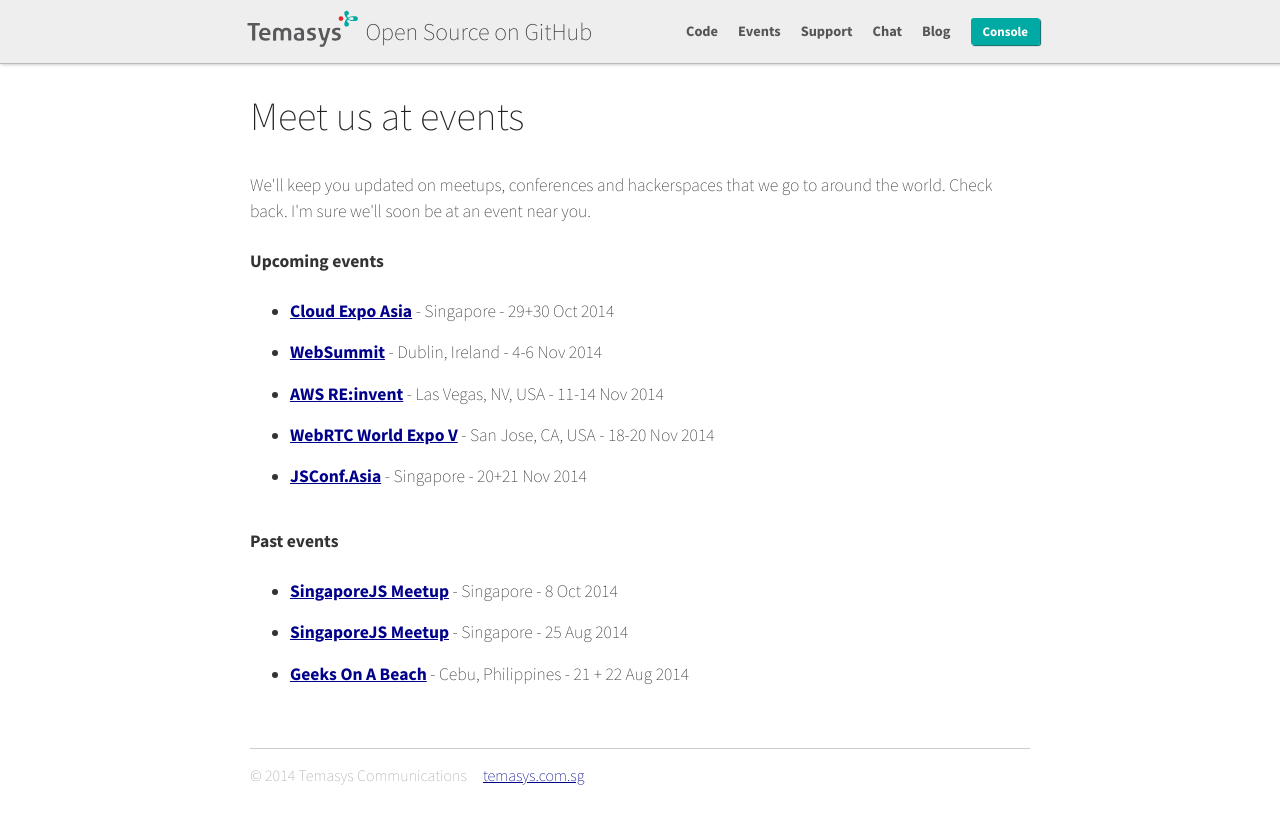
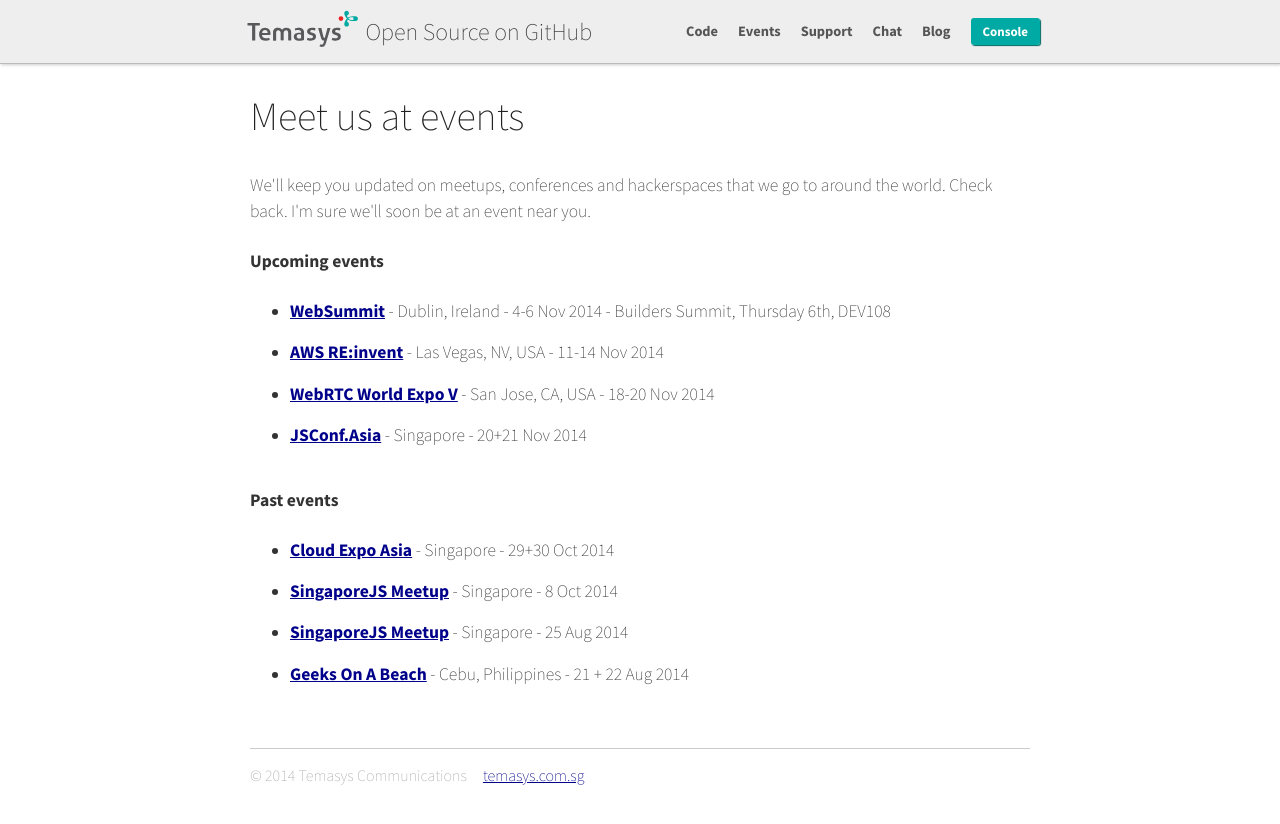
Before and after one commit to Temasys/temasys.github.io, a Jekyll site: the page built from events.html, in a window 1280 px wide. Shown: the top 824 px of the page. Built offline with Jekyll 4.4.1, drawn with Linux system fonts in a browser that asks for light colours; nearby versions of some CDN libraries; Markdown is read by kramdown in place of the engine named in the settings.

Commit message:
Update events

```diff
--- a/events.html
+++ b/events.html
@@ -12,10 +12,7 @@
     </p>
     <ul>
         <li>
-            <b><a href="http://www.cloudexpoasia.com" target="_blank">Cloud Expo Asia</a></b> - Singapore - 29+30 Oct 2014
-        </li>
-        <li>
-            <b><a href="http://www.websummit.net" target="_blank">WebSummit</a></b> - Dublin, Ireland - 4-6 Nov 2014
+            <b><a href="http://www.websummit.net" target="_blank">WebSummit</a></b> - Dublin, Ireland - 4-6 Nov 2014 - Builders Summit, Thursday 6th, DEV108
         </li>
         <li>
             <b><a href="https://reinvent.awsevents.com/" target="_blank">AWS RE:invent</a></b> - Las Vegas, NV, USA - 11-14 Nov 2014
@@ -32,6 +29,9 @@
     </p>
     <ul>
         <li>
+            <b><a href="http://www.cloudexpoasia.com" target="_blank">Cloud Expo Asia</a></b> - Singapore - 29+30 Oct 2014
+        </li>
+        <li>
             <b><a href="http://www.meetup.com/Singapore-JS/events/208194982/" target="_blank">SingaporeJS Meetup</a></b> - Singapore - 8 Oct 2014
         </li>
         <li>
```
